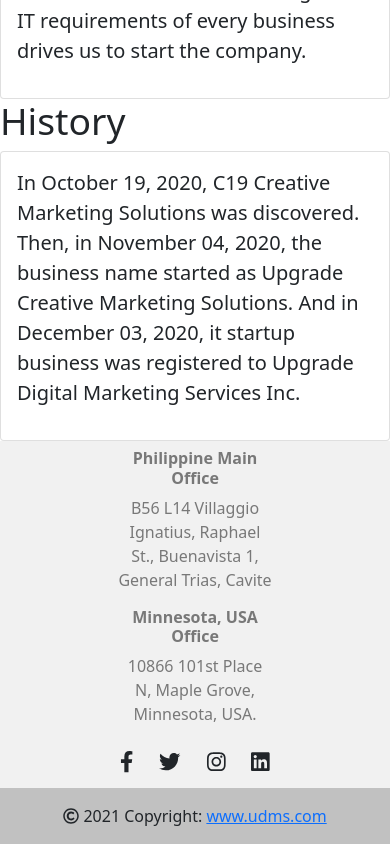
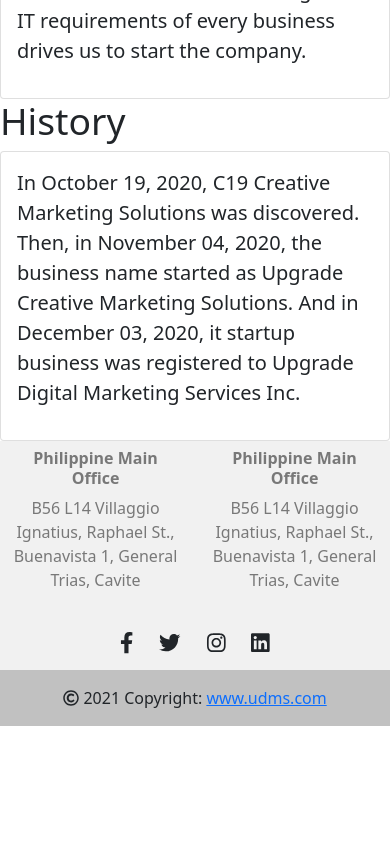
Before and after one commit to pebojote/udms, a Vue app: page / in a window 390 px wide. Shown: the part 1098-1942 px from the top of the page. After the commit the page ends 1824 px from the top, so only its background shows below. Built offline with nearby package versions, Linux system fonts and the light colour scheme.

Commit message:
Create Separate Grid (#1)
I created a separate grid, this will make it
easier to visualize the footer and be more
responsive when it opens to mobile. I did it by
removing unnecessary column and row.

```diff
--- a/src/components/Footer.vue
+++ b/src/components/Footer.vue
@@ -2,25 +2,28 @@
     <div>
         <footer class="text-center text-white" style="background-color: #f1f1f1;">
             <div class="container p-2">
-                <div class="row gx-1 d-flex justify-content-center">
-                    <div class="col-5 col-sm-3">
-                        <section>
+                <div class="row row-cols-2">
+                    <div class="col">
                         <h6 class="fw-bold text-black-50">
                             Philippine Main Office
                         </h6>
                         <p class="fw-normal text-black-50">
                             B56 L14 Villaggio Ignatius, Raphael St., Buenavista 1, General Trias, Cavite
                         </p>
+                    </div>
+                    <div class="col">
                         <h6 class="fw-bold text-black-50">
-                                Minnesota, USA Office
+                            Philippine Main Office
                         </h6>
                         <p class="fw-normal text-black-50">
-                                10866 101st Place N, Maple Grove, Minnesota, USA.
+                            B56 L14 Villaggio Ignatius, Raphael St., Buenavista 1, General Trias, Cavite
                         </p>
-                        </section>
                     </div>
-                    <div class="w-100"></div>
-                    <div class="col-7 col-sm-3">
+                </div>
+            </div>
+            <div class="container p-2">
+                <div class="row">
+                    <div class="col">
                         <router-link to="/" class="btn btn-transparent" tabindex="1" role="button" aria-disabled="false">
                             <font-awesome-icon :icon="['fab', 'facebook-f']" size="lg" />
                         </router-link>
```
Lines whose indentation alone changed are shown as unchanged.
